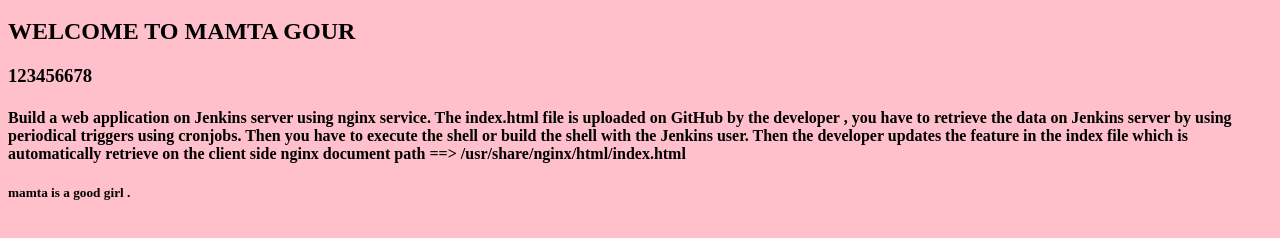
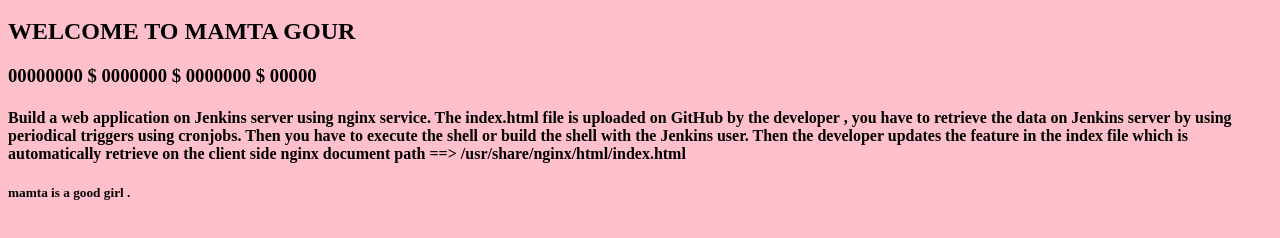
Before and after one commit to mamtagour99/mamta-sharma, a plain HTML site: page index.html in a window 1280 px wide. Shown: the part 48-286 px from the top of the page. Drawn offline with Linux system fonts and the light colour scheme.

Commit message:
Update index.html

```diff
--- a/index.html
+++ b/index.html
@@ -2,7 +2,7 @@
 <body bgcolor="pink" />
 <h1> hello everyone </h1>
 <h2> WELCOME TO MAMTA GOUR   </h2>
-<h3>  123456678  </h3>
+<h3>  00000000   $ 0000000   $  0000000 $   00000  </h3>
   <h4> Build a web application on Jenkins server using nginx service. The index.html file is uploaded
 on GitHub by the developer , you have to retrieve the data on Jenkins server by using
 periodical triggers using cronjobs. Then you have to execute the shell or build the shell with the Jenkins user.
```
